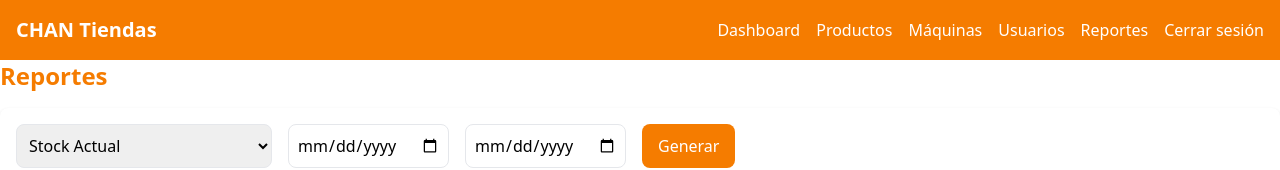
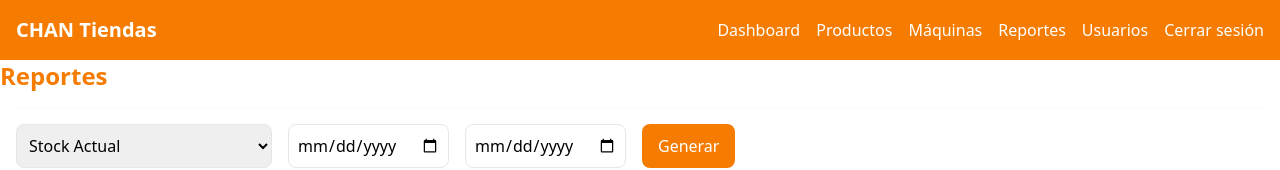
Before and after one commit to PieroGcDev/Chan-In2, a React (Vite) app: page /reports in a window 1280 px wide. Shown: the top 170 px of the page. Built offline with nearby package versions, Linux system fonts and the light colour scheme; sample sign-in values are in the browser's storage.

Commit message:
Estoy mejorando escáner

```diff
--- a/src/components/Navbar.jsx
+++ b/src/components/Navbar.jsx
@@ -33,60 +33,52 @@ function Navbar() {
           {menuOpen ? <X size={24} /> : <Menu size={24} />}
         </button>
 
+        {/* Menú de escritorio */}
         <ul className="hidden md:flex space-x-4">
-          <li>
-            <Link to="/dashboard" className="hover:underline">Dashboard</Link>
-          </li>
+          <li><Link to="/dashboard" className="hover:underline">Dashboard</Link></li>
 
-          {/* Permitir escáner solo a colaborador */}
-          {(role === "" || role === "colaborador") && (
+          {/* Solo colaborador */}
+          {role === "colaborador" && (
             <li><Link to="/scanner" className="hover:underline">Escáner</Link></li>
           )}
 
-          {/* Permitir productos a admin y colaborador */}
+          {/* Admin y colaborador */}
           {(role === "admin" || role === "colaborador") && (
-            <li><Link to="/products" className="hover:underline">Productos</Link></li>
-          )}
-
-          {/* Permitir máquinas a admin y colaborador */}
-          {(role === "admin" || role === "colaborador") && (
-            <li><Link to="/machines" className="hover:underline">Máquinas</Link></li>
-          )}
-
-          {role === "admin" && (
             <>
-              <li><Link to="/users" className="hover:underline">Usuarios</Link></li>
+              <li><Link to="/products" className="hover:underline">Productos</Link></li>
+              <li><Link to="/machines" className="hover:underline">Máquinas</Link></li>
+              <li><Link to="/reports" className="hover:underline">Reportes</Link></li>
             </>
           )}
 
-          {/* Reportes disponible admin */}
-          {(role === "admin" || role === "") && (
-            <li><Link to="/reports" className="hover:underline">Reportes</Link></li>
+          {/* Solo admin */}
+          {role === "admin" && (
+            <li><Link to="/users" className="hover:underline">Usuarios</Link></li>
           )}
 
-          <li>
-            <button onClick={handleLogout} className="hover:underline">Cerrar sesión</button>
-          </li>
+          <li><button onClick={handleLogout} className="hover:underline">Cerrar sesión</button></li>
         </ul>
       </div>
 
+      {/* Menú hamburguesa */}
       {menuOpen && (
         <ul className="md:hidden mt-4 space-y-2 px-4">
           <li><Link to="/dashboard" onClick={() => setMenuOpen(false)}>Dashboard</Link></li>
 
+          {role === "colaborador" && (
+            <li><Link to="/scanner" onClick={() => setMenuOpen(false)}>Escáner</Link></li>
+          )}
+
           {(role === "admin" || role === "colaborador") && (
-            <li><Link to="/products" onClick={() => setMenuOpen(false)}>Productos</Link></li>
+            <>
+              <li><Link to="/products" onClick={() => setMenuOpen(false)}>Productos</Link></li>
+              <li><Link to="/machines" onClick={() => setMenuOpen(false)}>Máquinas</Link></li>
+              <li><Link to="/reports" onClick={() => setMenuOpen(false)}>Reportes</Link></li>
+            </>
           )}
 
           {role === "admin" && (
-            <>
-              <li><Link to="/machines" onClick={() => setMenuOpen(false)}>Máquinas</Link></li>
-              <li><Link to="/users" onClick={() => setMenuOpen(false)}>Usuarios</Link></li>
-            </>
-          )}
-
-          {(role === "admin" || role === "colaborador") && (
-            <li><Link to="/reports" onClick={() => setMenuOpen(false)}>Reportes</Link></li>
+            <li><Link to="/users" onClick={() => setMenuOpen(false)}>Usuarios</Link></li>
           )}
 
           <li><button onClick={handleLogout}>Cerrar sesión</button></li>
```
